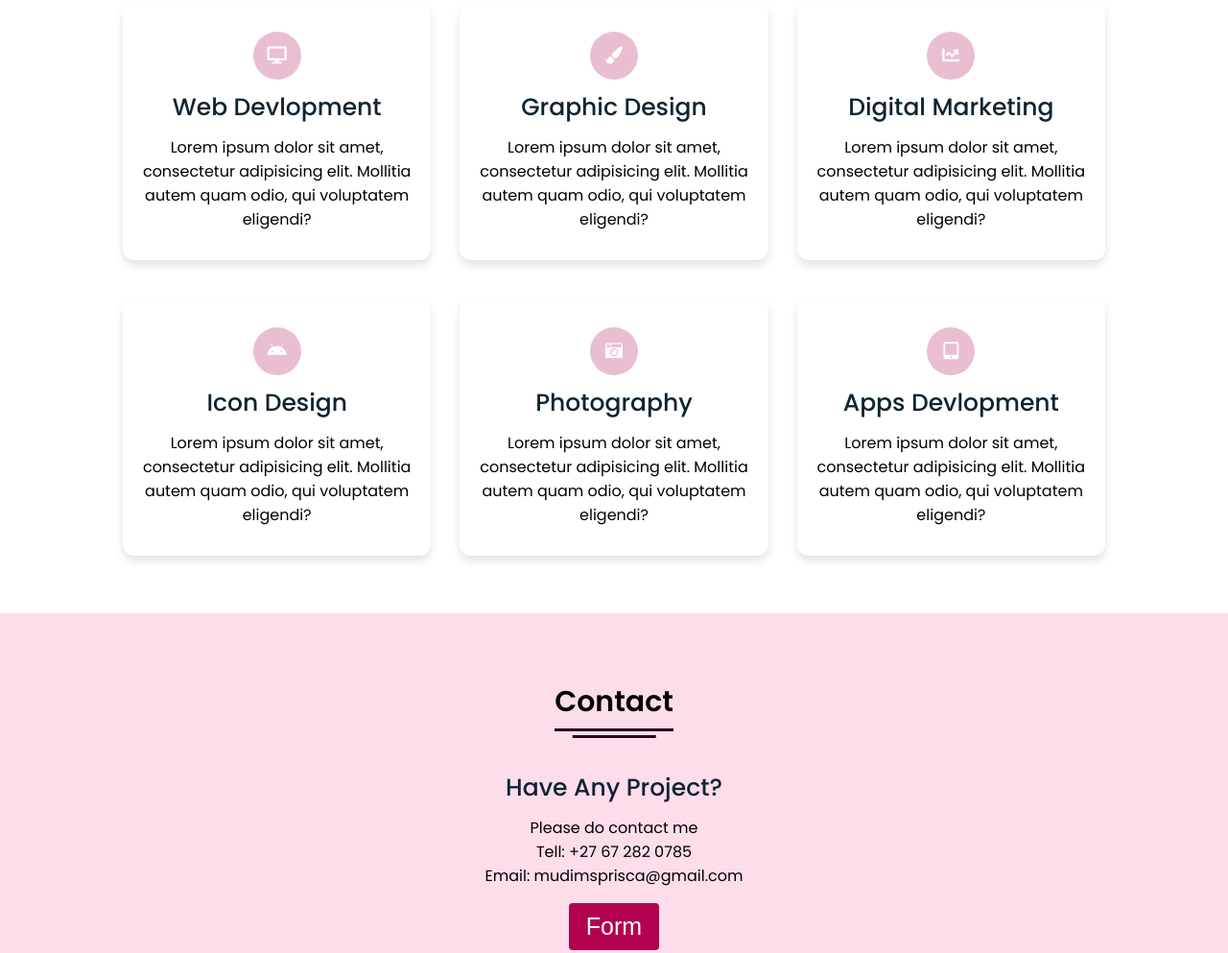
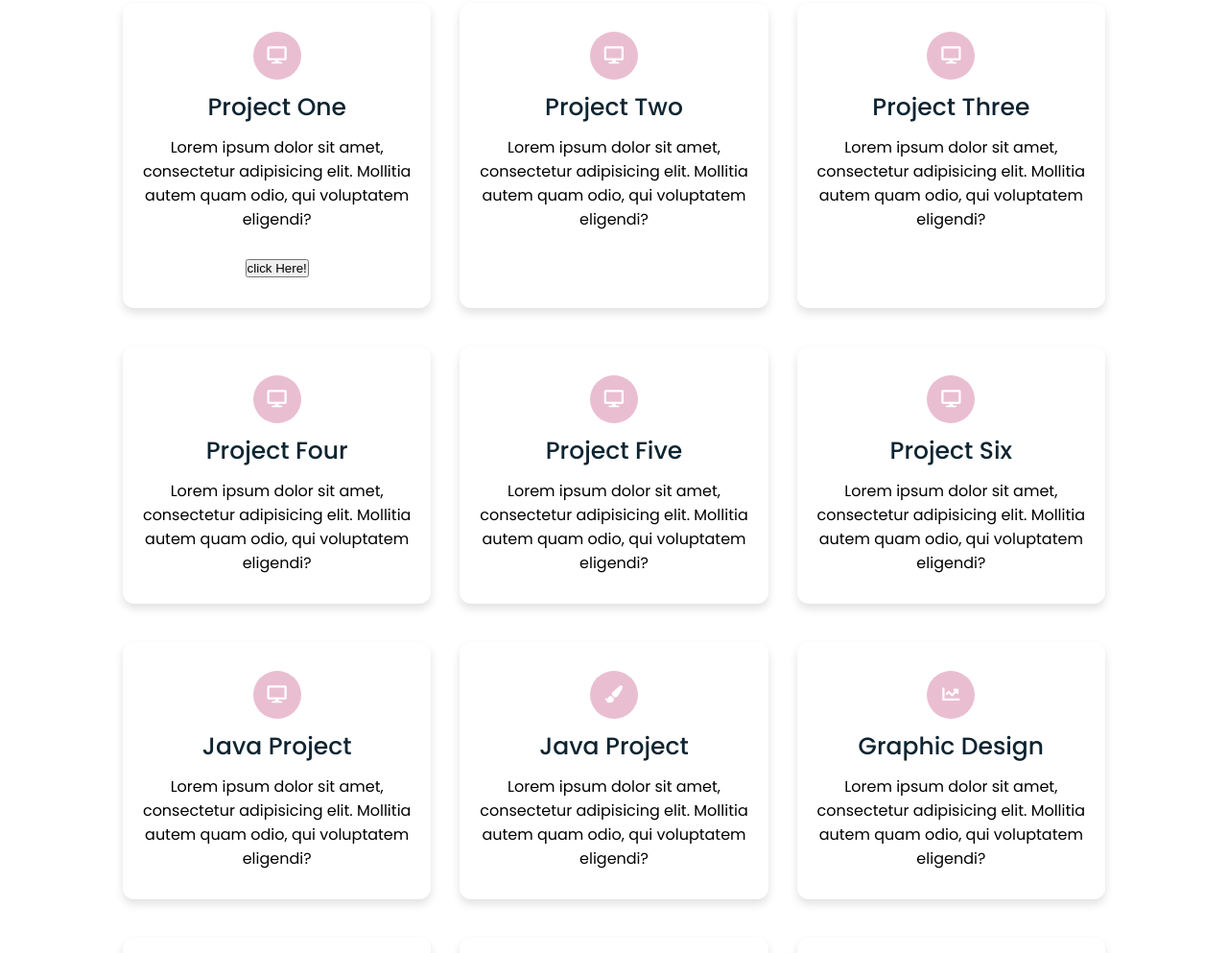
Before and after one commit to prial09/portfoliopriscamudimbi, a plain HTML site: page index.html in a window 1280 px wide. Shown: the part 2413-3406 px from the top of the page at 96% size. Drawn offline with Linux system fonts and the light colour scheme.

Commit message:
update
just a small update

```diff
--- a/index.html
+++ b/index.html
@@ -143,7 +143,57 @@
           <div class="icon">
             <i class="fas fa-desktop"></i>
           </div>
-          <div class="topic">Web Devlopment</div>
+          <div class="topic">Project One</div>
+          <p>Lorem ipsum dolor sit amet, consectetur adipisicing elit. Mollitia autem quam odio, qui voluptatem
+            eligendi?</p>
+            <br>
+            <button> click Here!</button>
+        </div>
+        <div class="box">
+          <div class="icon">
+            <i class="fas fa-desktop"></i>
+          </div>
+          <div class="topic">Project Two</div>
+          <p>Lorem ipsum dolor sit amet, consectetur adipisicing elit. Mollitia autem quam odio, qui voluptatem
+            eligendi?</p>
+        </div>
+        <div class="box">
+          <div class="icon">
+            <i class="fas fa-desktop"></i>
+          </div>
+          <div class="topic">Project Three</div>
+          <p>Lorem ipsum dolor sit amet, consectetur adipisicing elit. Mollitia autem quam odio, qui voluptatem
+            eligendi?</p>
+        </div>
+        <div class="box">
+          <div class="icon">
+            <i class="fas fa-desktop"></i>
+          </div>
+          <div class="topic">Project Four</div>
+          <p>Lorem ipsum dolor sit amet, consectetur adipisicing elit. Mollitia autem quam odio, qui voluptatem
+            eligendi?</p>
+        </div>
+        <div class="box">
+          <div class="icon">
+            <i class="fas fa-desktop"></i>
+          </div>
+          <div class="topic">Project Five</div>
+          <p>Lorem ipsum dolor sit amet, consectetur adipisicing elit. Mollitia autem quam odio, qui voluptatem
+            eligendi?</p>
+        </div>
+        <div class="box">
+          <div class="icon">
+            <i class="fas fa-desktop"></i>
+          </div>
+          <div class="topic">Project Six</div>
+          <p>Lorem ipsum dolor sit amet, consectetur adipisicing elit. Mollitia autem quam odio, qui voluptatem
+            eligendi?</p>
+        </div>
+        <div class="box">
+          <div class="icon">
+            <i class="fas fa-desktop"></i>
+          </div>
+          <div class="topic">Java Project</div>
           <p>Lorem ipsum dolor sit amet, consectetur adipisicing elit. Mollitia autem quam odio, qui voluptatem
             eligendi?</p>
         </div>
@@ -151,7 +201,7 @@
           <div class="icon">
             <i class="fas fa-paint-brush"></i>
           </div>
-          <div class="topic">Graphic Design</div>
+          <div class="topic">Java Project</div>
           <p>Lorem ipsum dolor sit amet, consectetur adipisicing elit. Mollitia autem quam odio, qui voluptatem
             eligendi?</p>
         </div>
@@ -159,7 +209,7 @@
           <div class="icon">
             <i class="fas fa-chart-line"></i>
           </div>
-          <div class="topic">Digital Marketing</div>
+          <div class="topic">Graphic Design</div>
           <p>Lorem ipsum dolor sit amet, consectetur adipisicing elit. Mollitia autem quam odio, qui voluptatem
             eligendi?</p>
         </div>
@@ -167,7 +217,7 @@
           <div class="icon">
             <i class="fab fa-android"></i>
           </div>
-          <div class="topic">Icon Design</div>
+          <div class="topic">PHP Project</div>
           <p>Lorem ipsum dolor sit amet, consectetur adipisicing elit. Mollitia autem quam odio, qui voluptatem
             eligendi?</p>
         </div>
@@ -175,7 +225,7 @@
           <div class="icon">
             <i class="fas fa-camera-retro"></i>
           </div>
-          <div class="topic">Photography</div>
+          <div class="topic">UI/UX Design</div>
           <p>Lorem ipsum dolor sit amet, consectetur adipisicing elit. Mollitia autem quam odio, qui voluptatem
             eligendi?</p>
         </div>
@@ -183,7 +233,7 @@
           <div class="icon">
             <i class="fas fa-tablet-alt"></i>
           </div>
-          <div class="topic">Apps Devlopment</div>
+          <div class="topic">UI/UX Design</div>
           <p>Lorem ipsum dolor sit amet, consectetur adipisicing elit. Mollitia autem quam odio, qui voluptatem
             eligendi?</p>
         </div>
--- a/style.css
+++ b/style.css
@@ -410,6 +410,18 @@ section .button button:hover {
 .services .boxes .box:hover p {
   color: #fff;
 }
+.project-btn{
+  outline: none;
+  padding: 8px 16px;
+  border-radius: 6px;
+  font-size: 25px;
+  font-weight: 400;
+  background: #bd5d87;
+  color: #e3c9d2;
+  cursor: pointer;
+  border: 6px solid transparent;
+  transition: all 0.4s ease;
+}
 
 /* Contact Me CSS */
 .contact {
@@ -449,6 +461,7 @@ footer .text span a {
 footer .text span a:hover {
   text-decoration: underline;
 }
+
 
 /* Scroll TO Top Button CSS */
 .scroll-button a {
@@ -493,6 +506,7 @@ footer .text span a:hover {
     margin: 20px 0;
     width: calc(100% / 2 - 20px);
   }
+
 }
 
 @media (max-width: 900px) {
```
